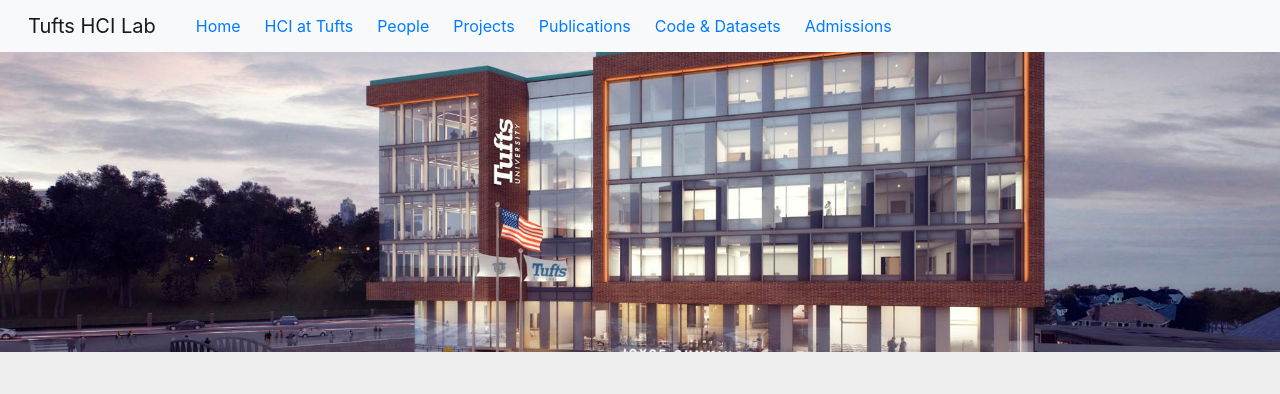
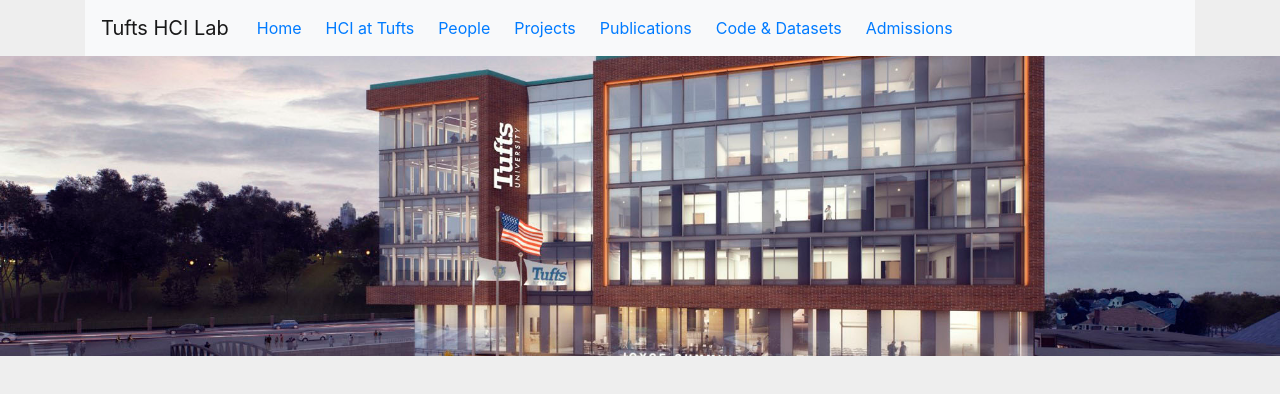
Before and after one commit to ethanharvey98/ethanharvey98.github.io, an Angular app: page / in a window 1280 px wide. Shown: the top 394 px of the page. Built offline with nearby package versions, Linux system fonts and the light colour scheme.

Commit message:
Added navbar to container

```diff
--- a/src/app/app.component.html
+++ b/src/app/app.component.html
@@ -8,17 +8,12 @@
     width: 100%;
     margin-top: -10%;
   }
-  .navbar-brand {
-    padding: 0 12px;
-  }
-  .navbar-toggler {
-    margin-right: 12px;
-  }
   .nav-item {
     padding: 6px 12px;
   }
 </style>
 
+<div class="container">
   <nav class="navbar navbar-expand-lg navbar-light bg-light">
     <a class="navbar-brand" routerLink="/">Tufts HCI Lab</a>
     <button class="navbar-toggler" type="button" data-bs-toggle="collapse" data-bs-target="#navbarNav" aria-controls="navbarNav" aria-expanded="false" aria-label="Toggle navigation">
@@ -50,6 +45,7 @@
       </ul>
     </div>
   </nav>
+</div>
 
 <div class="background-image"><img src="../assets/TJCC-College-Ave-Rendering-Dusk.jpg"></div>
 
```
Also changed, not shown: 3 other files (tests, documents, lock files or other folders). Lines whose indentation alone changed are shown as unchanged.
